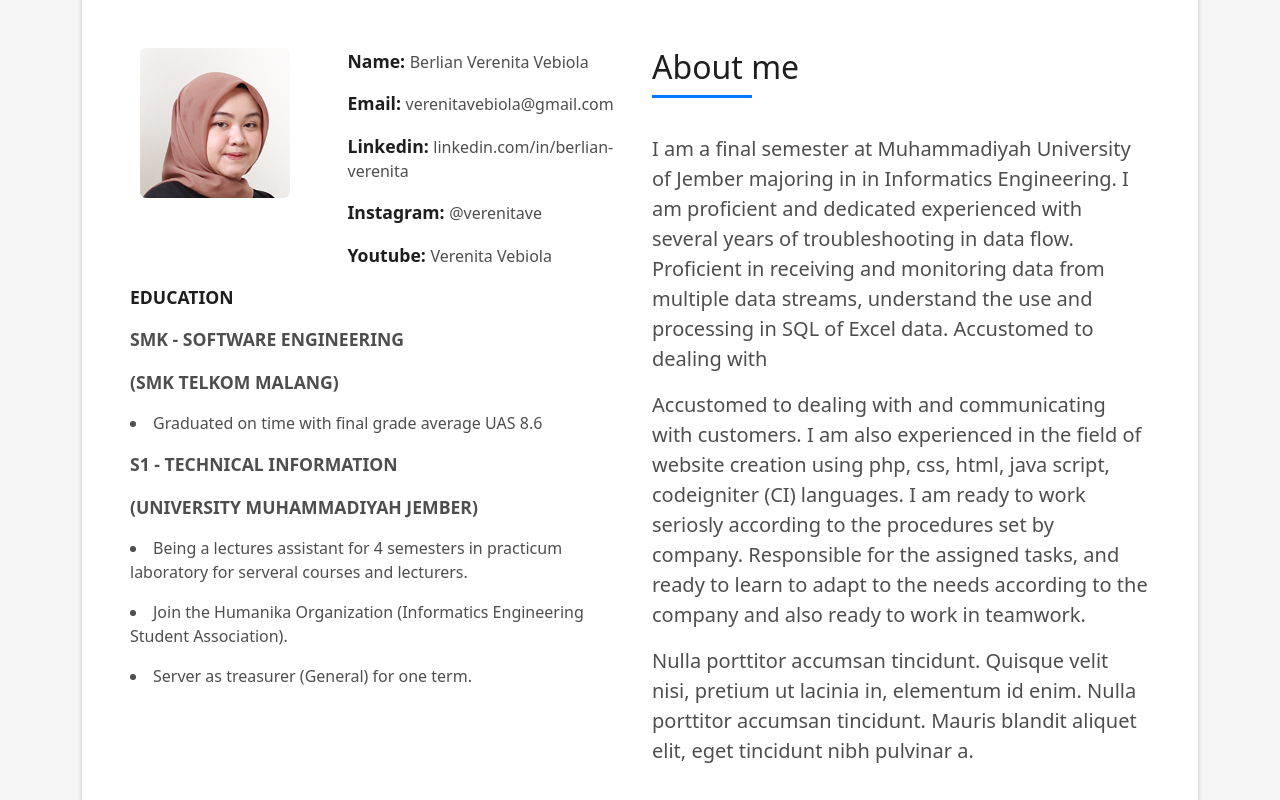
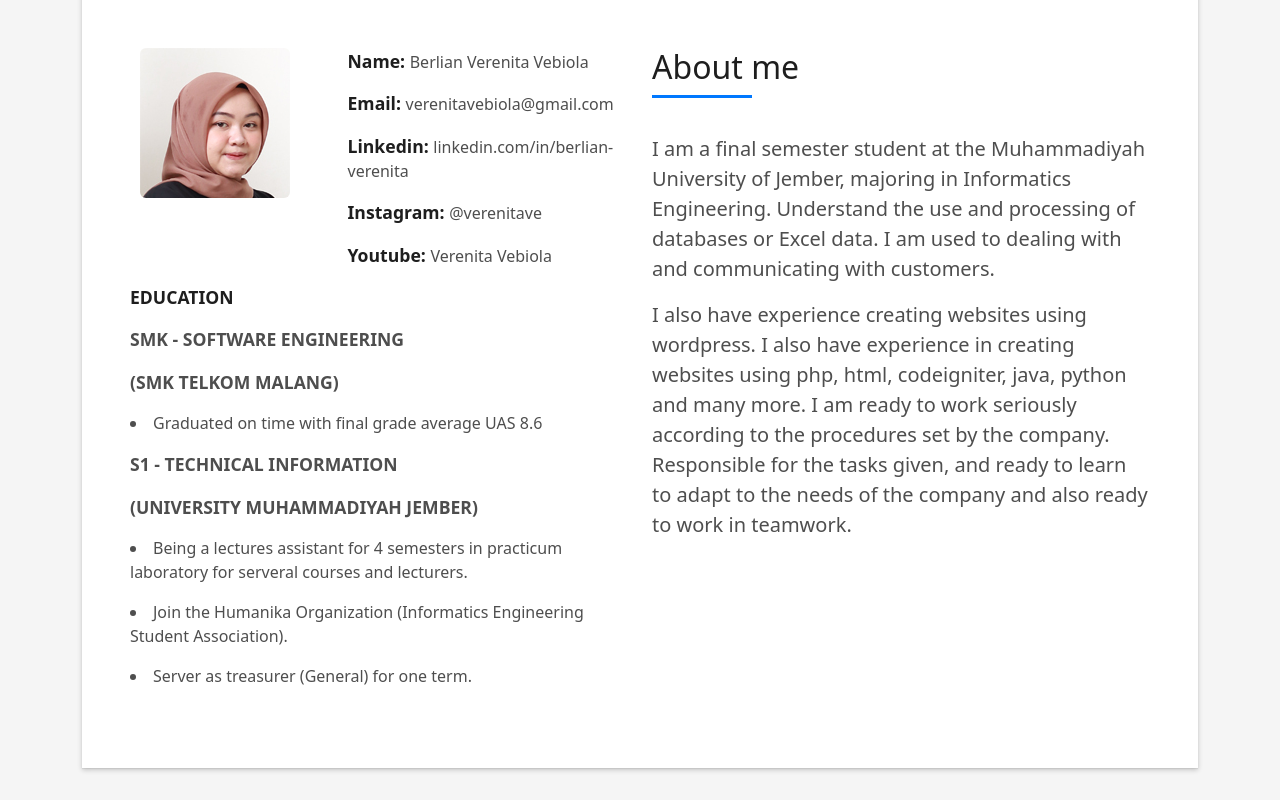
Before and after one commit to Verenita/portfolioberlianverenitavebiola.github.io, a plain HTML site: page index.html in a window 1280 px wide. Shown: the part 880-1680 px from the top of the page. Drawn offline with Linux system fonts and the light colour scheme; files that its build step writes are made by us from their sources; files whose address does not match are found by name.

Commit message:
index.html

```diff
--- a/index.html
+++ b/index.html
@@ -123,15 +123,10 @@
                       </h5>
                     </div>
                     <p class="lead">
-                     I am a final semester at Muhammadiyah University of Jember majoring in in Informatics Engineering. I am proficient and dedicated experienced with several years of troubleshooting in data flow. Proficient in receiving and monitoring data from multiple data streams, understand the use and processing in SQL of Excel data. Accustomed to dealing with
+                     I am a final semester student at the Muhammadiyah University of Jember, majoring in Informatics Engineering. Understand the use and processing of databases or Excel data. I am used to dealing with and communicating with customers.
                     </p>
                     <p class="lead">
-                      Accustomed to dealing with and communicating with customers. I am also experienced in the field of website creation using php, css, html, java script, codeigniter (CI) languages. I am ready to work seriosly according to the procedures set by company. Responsible for the assigned tasks, and ready to learn to adapt to the needs according to the company and also ready to work in teamwork.
-                    </p>
-                    <p class="lead">
-                      Nulla porttitor accumsan tincidunt. Quisque velit nisi, pretium ut lacinia in, elementum id enim.
-                      Nulla porttitor accumsan
-                      tincidunt. Mauris blandit aliquet elit, eget tincidunt nibh pulvinar a.
+                      I also have experience creating websites using wordpress. I also have experience in creating websites using php, html, codeigniter, java, python and many more. I am ready to work seriously according to the procedures set by the company. Responsible for the tasks given, and ready to learn to adapt to the needs of the company and also ready to work in teamwork.
                     </p>
                   </div>
                 </div>
```
